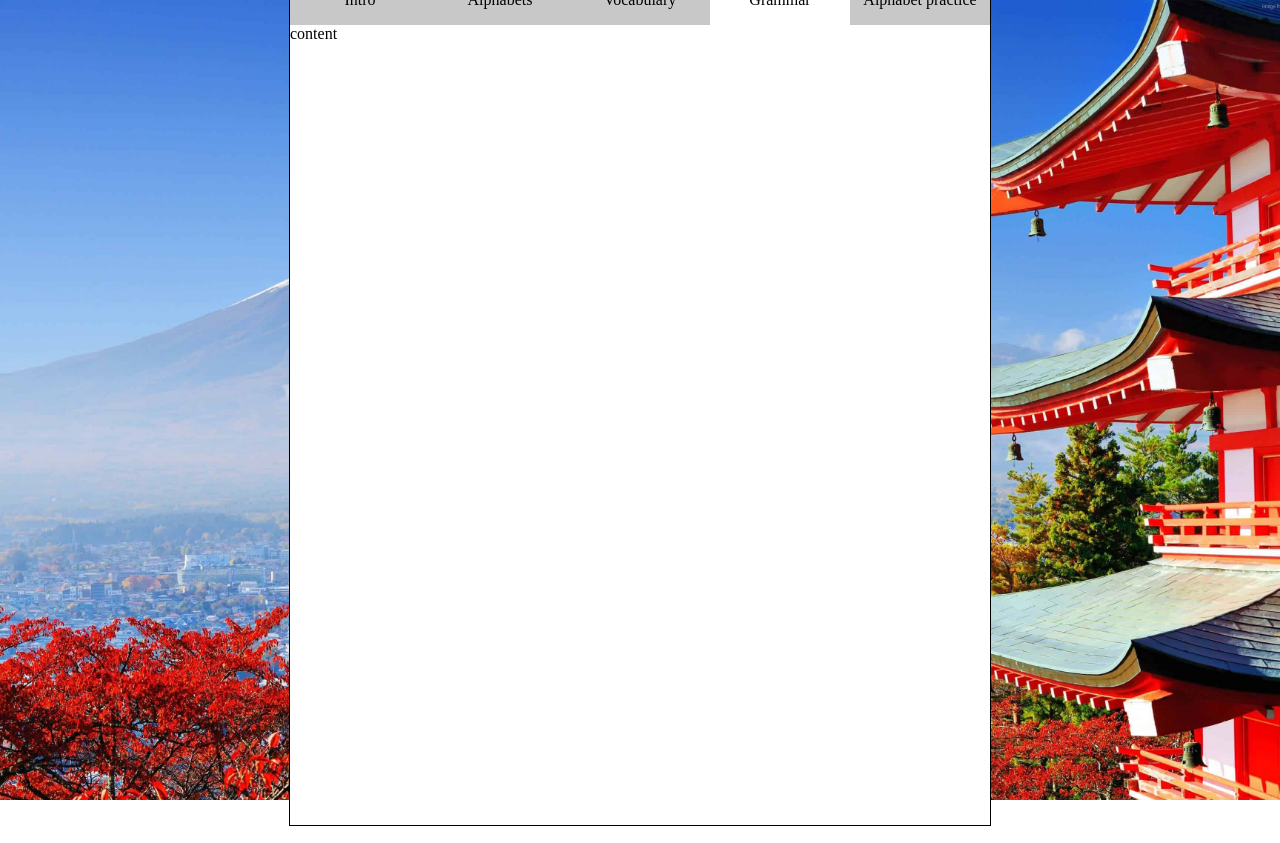
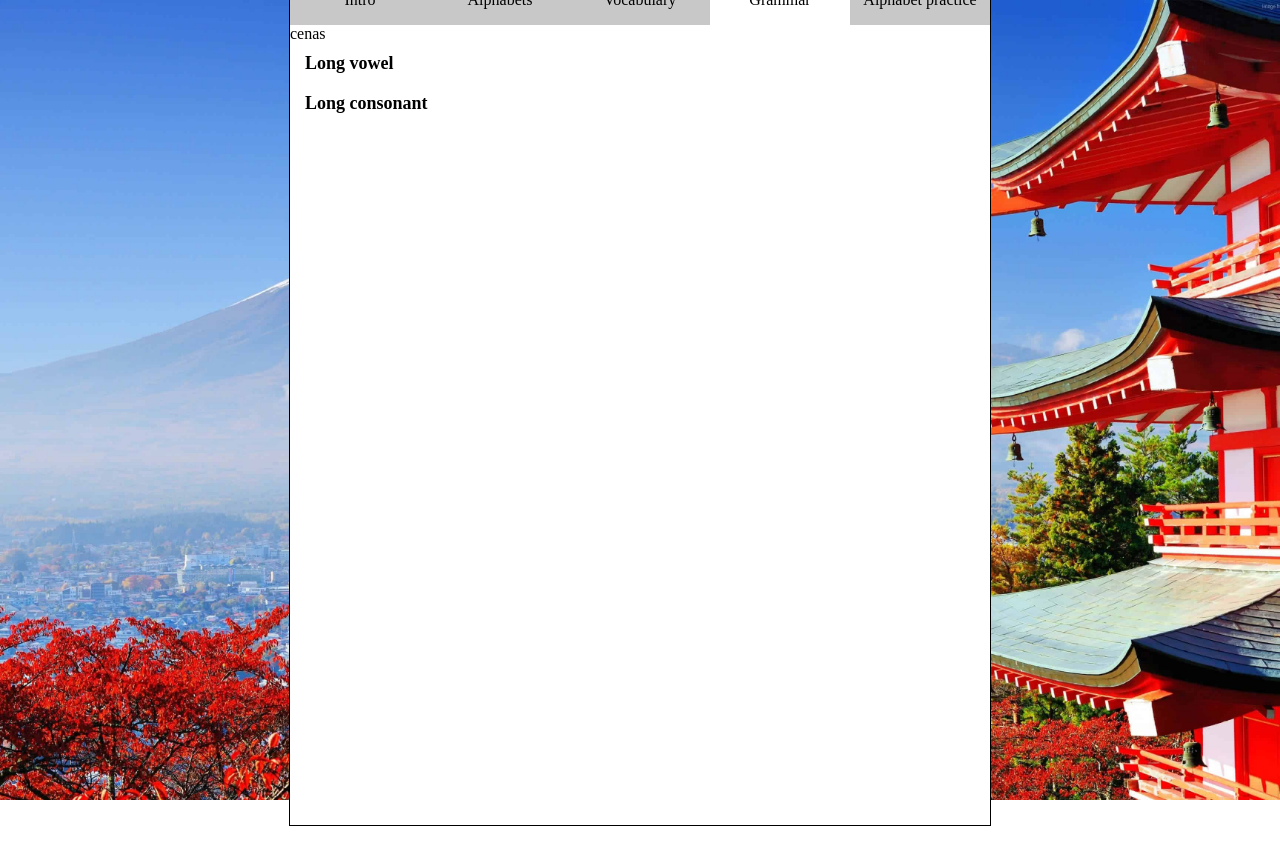
Before and after one commit to Comum/react-japanese-training-tool, a React (Create React App) app: page / in a window 1280 px wide. Both pictures are taken after a click on the item "Grammar". Built offline with nearby package versions, Linux system fonts and the light colour scheme; data requests are answered from the project's data file.

Commit message:
add titles for writting rules

```diff
--- /dev/null
+++ b/src/scenes/components/title.js
@@ -0,0 +1,19 @@
+import React from 'react';
+import styled from 'styled-components';
+
+const Element = styled.div`
+	width: 100%;
+	height: 40px;
+
+	padding-left: 15px;
+
+	font-size: 18px;
+	font-weight: bold;
+
+	display: flex;
+	align-items: center;
+`;
+
+const Title = props => <Element>{props.name}</Element>;
+
+export default Title;
--- /dev/null
+++ b/src/scenes/components/writting-rules.js
@@ -0,0 +1,42 @@
+import React from 'react';
+import styled from 'styled-components';
+
+import Title from './title';
+
+const RulesContainer = styled.div`
+	width: 100%;
+	height: 100%;
+`;
+
+const RulesWrapper = styled.div`
+	width: 100%;
+	height: 100%;
+
+	overflow: auto;
+`;
+
+const RuleContainer = styled.div`
+	width: 100%;
+`;
+
+const getRulesElement = ({ rules }) => {
+	let element = [];
+
+	rules.forEach(rule => {
+		element.push(
+			<RuleContainer key={rule.id}>
+				<Title name={rule.name} />
+			</RuleContainer>,
+		);
+	});
+
+	return <RulesWrapper>{element}</RulesWrapper>;
+};
+
+const WrittingRules = props => {
+	const rules = getRulesElement(props);
+
+	return <RulesContainer>{rules}</RulesContainer>;
+};
+
+export default WrittingRules;
--- a/src/scenes/content/grammar-content.js
+++ b/src/scenes/content/grammar-content.js
@@ -2,9 +2,16 @@ import React from 'react';
 import axios from 'axios';
 import styled from 'styled-components';
 
+import WrittingRules from '../components/writting-rules';
+
 const path = 'http://localhost:3001/grammar';
 
 const MainContent = styled.div`
+	width: 100%;
+	height: 100%;
+`;
+
+const ContentContainer = styled.div`
 	width: 100%;
 	height: 100%;
 `;
@@ -35,12 +42,37 @@ class GrammarContent extends React.Component {
 		}
 	};
 
+	getWrittingRules = rules => {
+		if (!rules.length) {
+			return <div />;
+		}
+
+		return <WrittingRules rules={rules} />;
+	};
+
 	getContent = grammar => {
 		if (!Object.keys(grammar).length) {
 			return <div />;
 		}
 
-		return <div>content</div>;
+		let writtingRules = <div />;
+		let grammarRules = <div />;
+
+		if (grammar.writtingRules) {
+			writtingRules = this.getWrittingRules(grammar.writtingRules);
+		}
+
+		/*if (grammar.grammarRules) {
+			grammarRules =
+		}*/
+
+		return (
+			<ContentContainer>
+				cenas
+				{grammarRules}
+				{writtingRules}
+			</ContentContainer>
+		);
 	};
 
 	render() {
```
